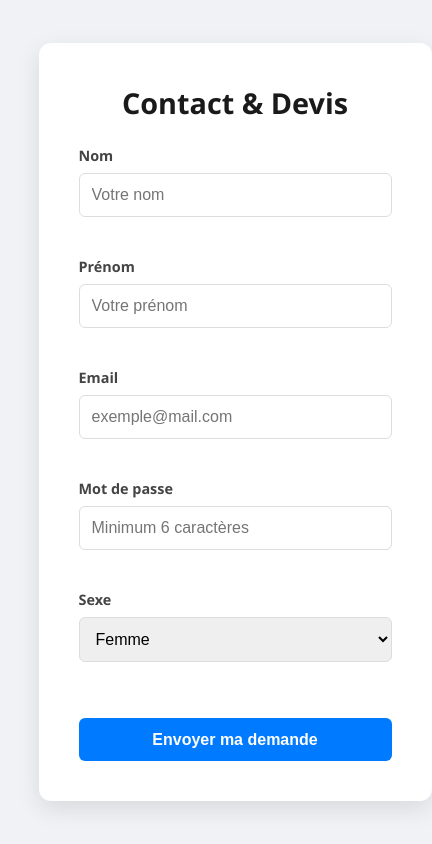
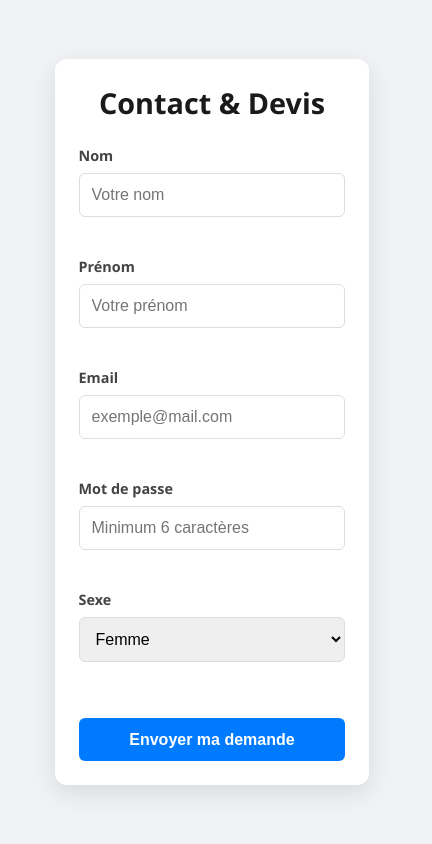
Before and after one commit to cha454/formulaire-firebase, a React (Vite) app: page / in a window 390 px wide. Shown: the whole page, 432 px wide, since content can reach past the window. Built offline with nearby package versions, Linux system fonts and the light colour scheme; no server answers.

Commit message:
Design : ajout du responsive pour mobile et tablettes

```diff
--- a/src/style.css
+++ b/src/style.css
@@ -14,8 +14,26 @@ body {
   padding: 2.5rem;
   border-radius: 12px;
   box-shadow: 0 8px 24px rgba(0, 0, 0, 0.1);
-  width: 100%;
+  width: 90%;
   max-width: 450px;
+  margin: 2rem auto;
+}
+
+@media (max-width: 480px) {
+  .container {
+    padding: 1.5rem;
+    width: 95%;
+    margin: 1rem auto;
+  }
+
+  h1 {
+    font-size: 1.5rem;
+  }
+
+  input, select, button {
+    padding: 0.6rem;
+    font-size: 0.9rem;
+  }
 }
 
 h1 {
```
